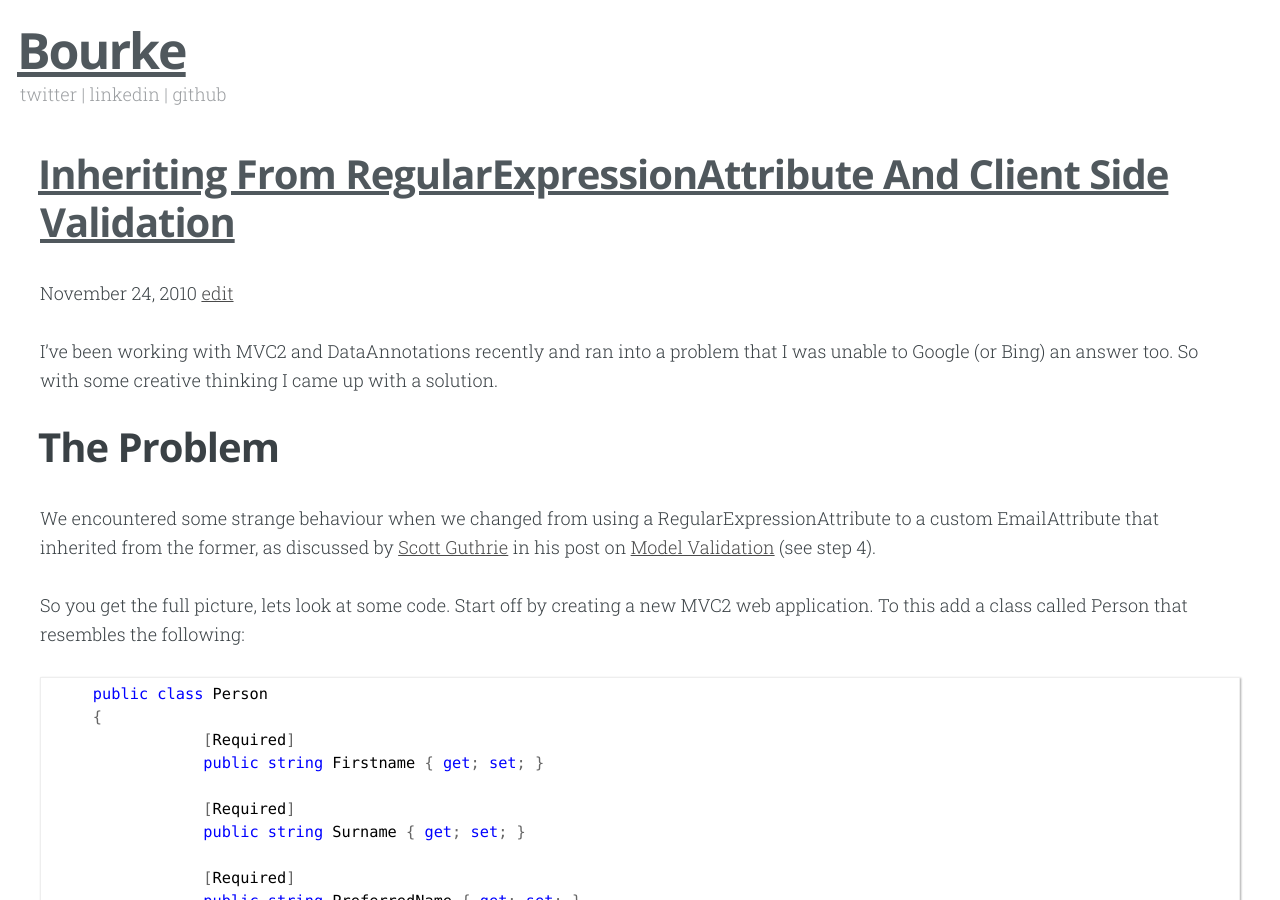
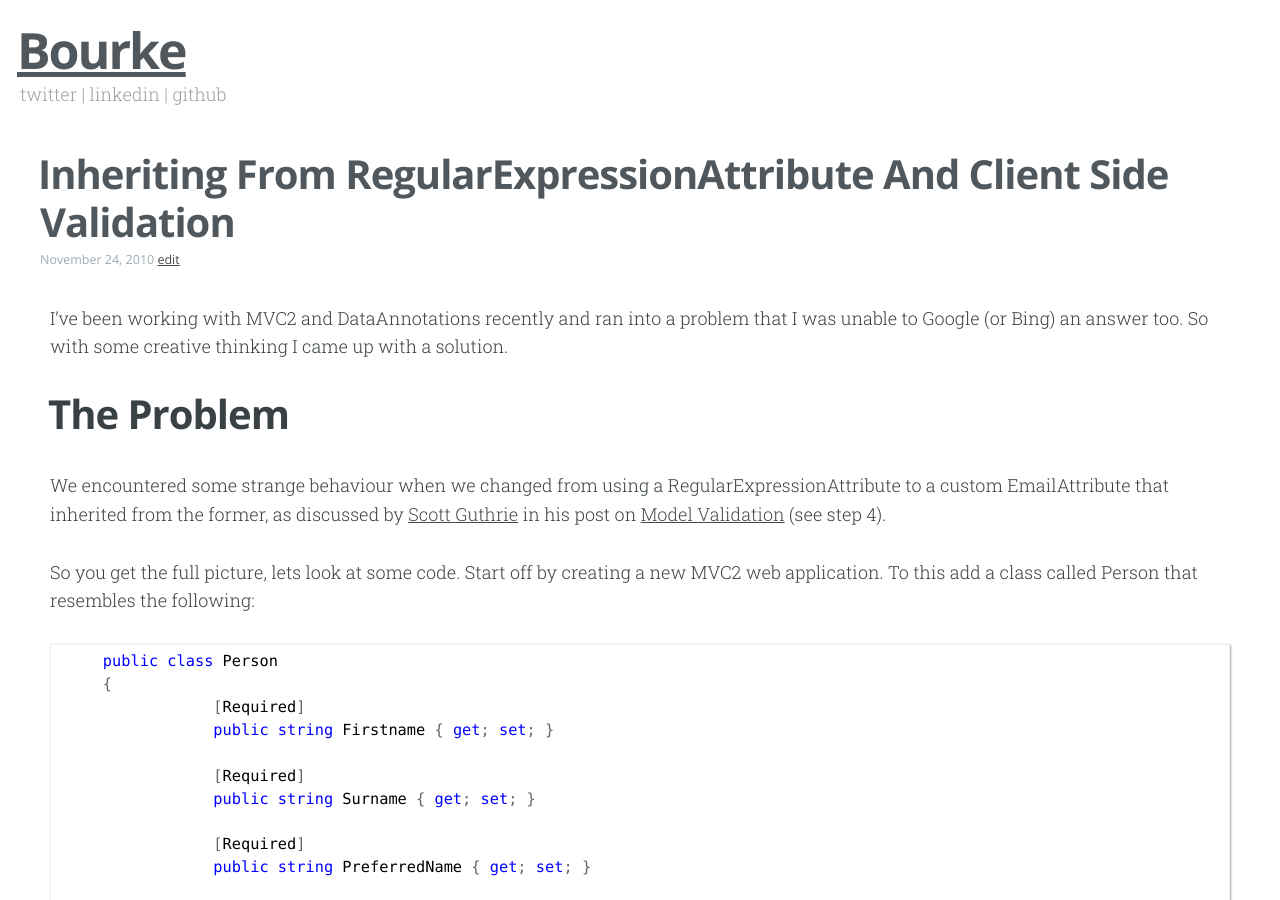
Before and after one commit to jfbourke/jfbourke.github.io, a Jekyll site: the page built from index.html, in a window 1280 px wide and 900 px high. Built offline with Jekyll 4.4.1, drawn with Linux system fonts in a browser that asks for light colours; nearby versions of some CDN libraries; Markdown is read by kramdown in place of the engine named in the settings; the list of posts is cut into pages by our own code.

Commit message:
Applying new look

```diff
--- a/index.html
+++ b/index.html
@@ -7,7 +7,7 @@ layout: default
 {% for post in paginator.posts %}
 {% unless post.redirect %}
 {% assign content = post.content %}
-    <article class="is-post is-post-excerpt" itemprop="blogPost" itemscope itemtype="http://schema.org/BlogPosting">
+    <article class="post is-post-excerpt" itemprop="blogPost" itemscope itemtype="http://schema.org/BlogPosting">
         {% include article.html %}
     </article>
 {% endunless %}
```
